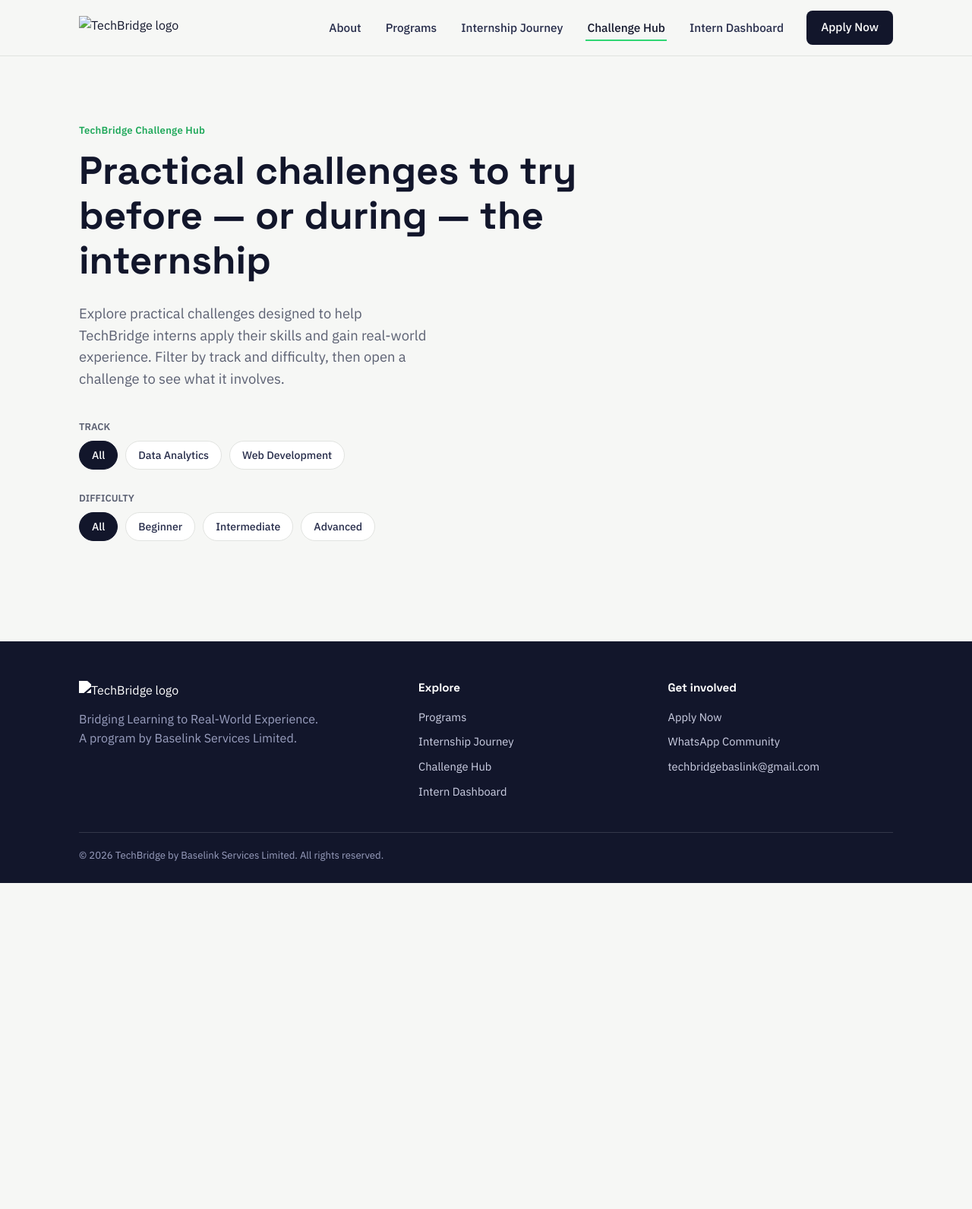
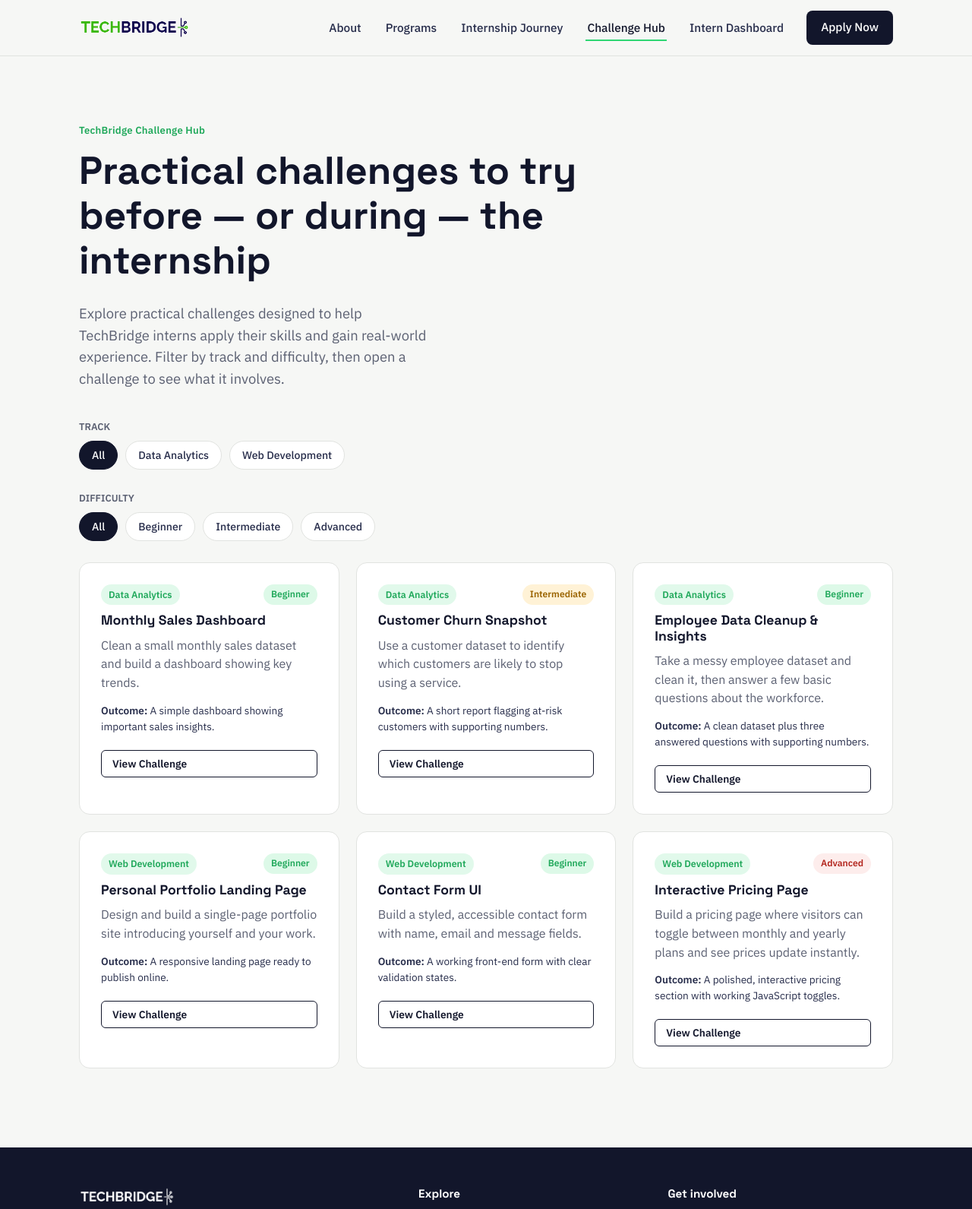
Before and after one commit to abenajuliana04-lang/techbridge-website, a website: page challenges.html in a window 1280 px wide. Shown: the top 1591 px of the page at 76% size. Before the commit the page ends 1162 px from the top, so only its background shows below. Drawn offline with Linux system fonts and the light colour scheme; files that its build step writes are made by us from their sources.

Commit message:
Fix broken asset and script paths

```diff
--- a/challenges.html
+++ b/challenges.html
@@ -4,7 +4,7 @@
 <meta charset="UTF-8">
 <meta name="viewport" content="width=device-width, initial-scale=1">
 <title>Challenge Hub — TechBridge</title>
-<link rel="stylesheet" href="css/style.css">
+<link rel="stylesheet" href="style.css">
 <style>
   .challenge-card{ display:flex; flex-direction:column; gap:10px; }
   .challenge-top{ display:flex; justify-content:space-between; align-items:flex-start; gap:10px; }
@@ -22,7 +22,7 @@
 
 <header class="site-header">
   <nav class="nav">
-    <a href="index.html" class="brand"><img src="images/techbridge-logo.png" alt="TechBridge logo"></a>
+    <a href="index.html" class="brand"><img src="techbridge-logo.png" alt="TechBridge logo"></a>
     <button class="nav-toggle" id="navToggle" aria-label="Toggle navigation">☰</button>
     <ul class="nav-links" id="navLinks">
       <li><a href="index.html#about">About</a></li>
@@ -76,7 +76,7 @@
   <div class="wrap">
     <div class="footer-grid">
       <div>
-        <div class="footer-brand"><img src="images/techbridge-logo.png" alt="TechBridge logo"></div>
+        <div class="footer-brand"><img src="techbridge-logo.png" alt="TechBridge logo"></div>
         <p style="color:#9ba0c0; max-width:34ch;">Bridging Learning to Real-World Experience. A program by Baselink Services Limited.</p>
       </div>
       <div>
@@ -105,7 +105,7 @@
   </div>
 </div>
 
-<script src="js/challenges.js"></script>
+<script src="challenges.js"></script>
 <script>
   document.getElementById('navToggle').addEventListener('click', () =>
     document.getElementById('navLinks').classList.toggle('open'));
```
